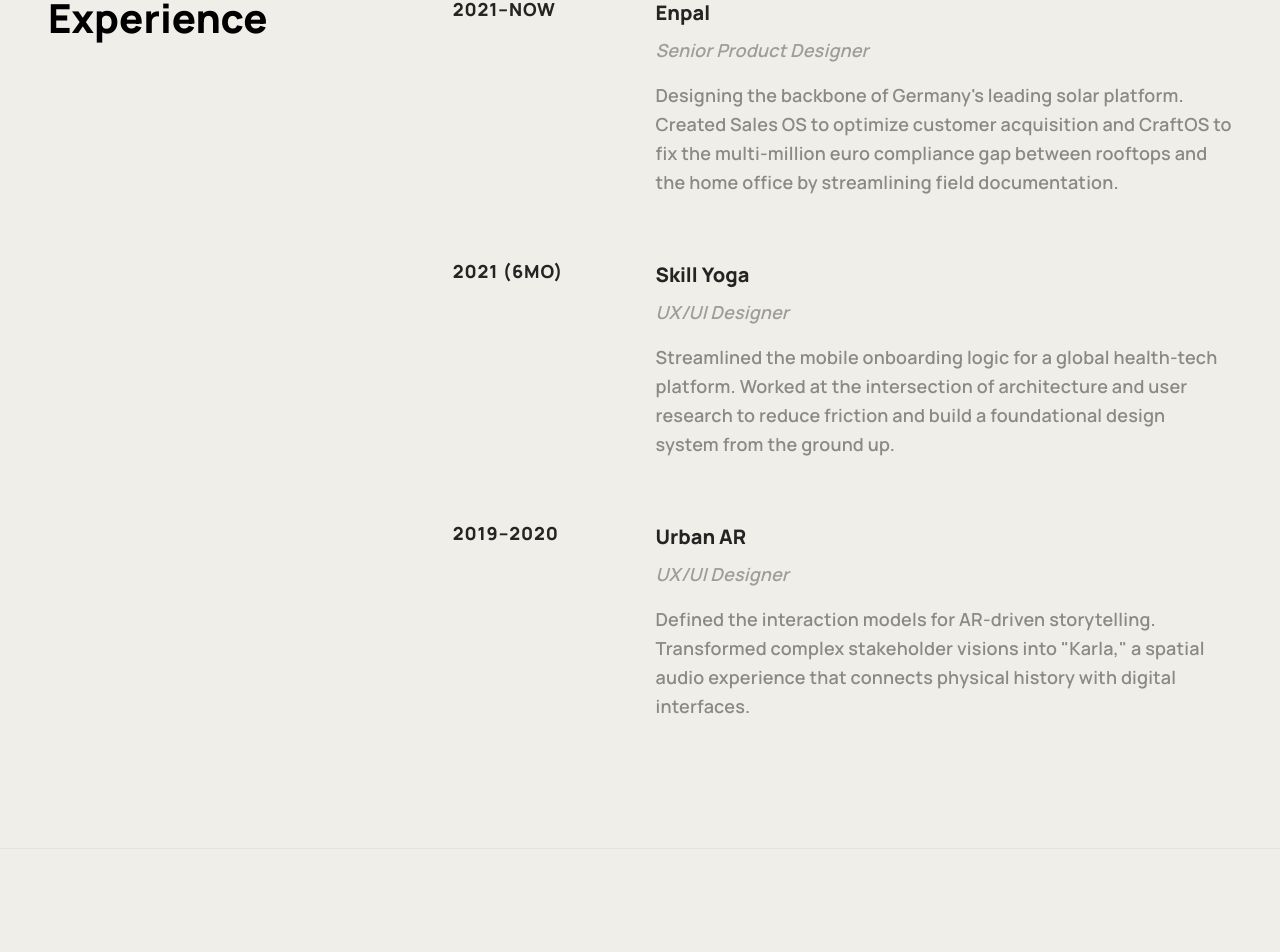
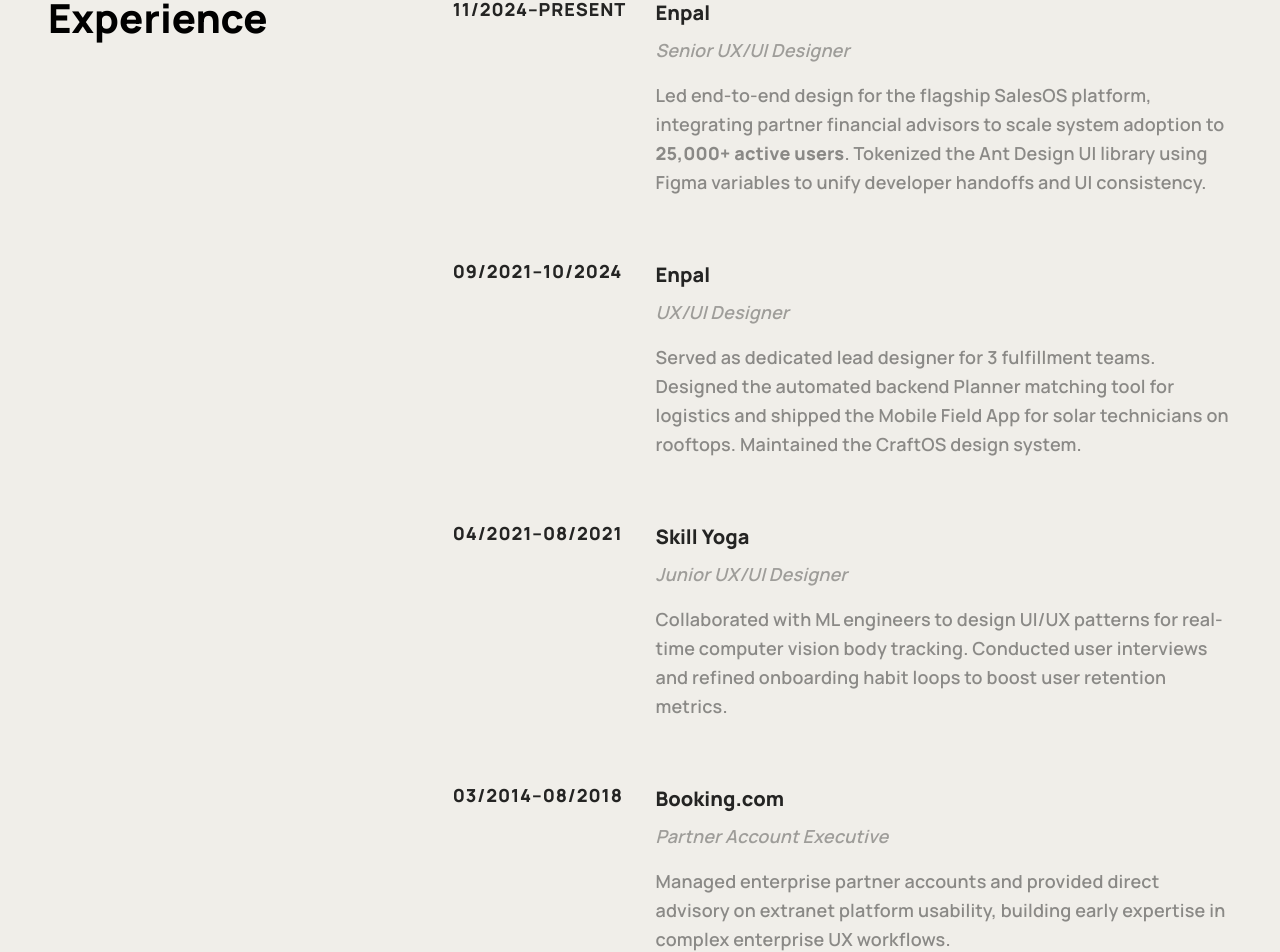
Before and after one commit to achso/asilalptekin.com, a Next.js app: page /about in a window 1280 px wide. Shown: the part 1986-2938 px from the top of the page. Built offline with nearby package versions, Linux system fonts and the light colour scheme.

Commit message:
Update resume PDF file and sync About page work experience

```diff
--- a/app/about/page.tsx
+++ b/app/about/page.tsx
@@ -145,34 +145,45 @@
           {/* Section content (8 cols) */}
           <div className="md:col-span-8 flex flex-col gap-16">
             <div className="grid grid-cols-1 sm:grid-cols-4 gap-2 md:gap-8">
-              <span className="label-text whitespace-nowrap uppercase tracking-wider text-foreground">2021&ndash;Now</span>
+              <span className="label-text whitespace-nowrap uppercase tracking-wider text-foreground">11/2024&ndash;Present</span>
               <div className="sm:col-span-3 flex flex-col gap-2">
                 <h3 className="text-[20px] font-extrabold text-foreground">Enpal</h3>
-                <p className="body-text text-foreground/40 mb-2 italic">Senior Product Designer</p>
+                <p className="body-text text-foreground/40 mb-2 italic">Senior UX/UI Designer</p>
                 <p className="body-text text-foreground/50">
-                  Designing the backbone of Germany&apos;s leading solar platform. Created Sales OS to optimize customer acquisition and CraftOS to fix the multi-million euro compliance gap between rooftops and the home office by streamlining field documentation.
+                  Led end-to-end design for the flagship SalesOS platform, integrating partner financial advisors to scale system adoption to <strong>25,000+ active users</strong>. Tokenized the Ant Design UI library using Figma variables to unify developer handoffs and UI consistency.
                 </p>
               </div>
             </div>
 
             <div className="grid grid-cols-1 sm:grid-cols-4 gap-2 md:gap-8">
-              <span className="label-text whitespace-nowrap uppercase tracking-wider text-foreground">2021 (6mo)</span>
+              <span className="label-text whitespace-nowrap uppercase tracking-wider text-foreground">09/2021&ndash;10/2024</span>
               <div className="sm:col-span-3 flex flex-col gap-2">
-                <h3 className="text-[20px] font-extrabold text-foreground">Skill Yoga</h3>
+                <h3 className="text-[20px] font-extrabold text-foreground">Enpal</h3>
                 <p className="body-text text-foreground/40 mb-2 italic">UX/UI Designer</p>
                 <p className="body-text text-foreground/50">
-                  Streamlined the mobile onboarding logic for a global health-tech platform. Worked at the intersection of architecture and user research to reduce friction and build a foundational design system from the ground up.
+                  Served as dedicated lead designer for 3 fulfillment teams. Designed the automated backend Planner matching tool for logistics and shipped the Mobile Field App for solar technicians on rooftops. Maintained the CraftOS design system.
                 </p>
               </div>
             </div>
 
             <div className="grid grid-cols-1 sm:grid-cols-4 gap-2 md:gap-8">
-              <span className="label-text whitespace-nowrap uppercase tracking-wider text-foreground">2019&ndash;2020</span>
+              <span className="label-text whitespace-nowrap uppercase tracking-wider text-foreground">04/2021&ndash;08/2021</span>
               <div className="sm:col-span-3 flex flex-col gap-2">
-                <h3 className="text-[20px] font-extrabold text-foreground">Urban AR</h3>
-                <p className="body-text text-foreground/40 mb-2 italic">UX/UI Designer</p>
+                <h3 className="text-[20px] font-extrabold text-foreground">Skill Yoga</h3>
+                <p className="body-text text-foreground/40 mb-2 italic">Junior UX/UI Designer</p>
                 <p className="body-text text-foreground/50">
-                  Defined the interaction models for AR-driven storytelling. Transformed complex stakeholder visions into &quot;Karla,&quot; a spatial audio experience that connects physical history with digital interfaces.
+                  Collaborated with ML engineers to design UI/UX patterns for real-time computer vision body tracking. Conducted user interviews and refined onboarding habit loops to boost user retention metrics.
+                </p>
+              </div>
+            </div>
+
+            <div className="grid grid-cols-1 sm:grid-cols-4 gap-2 md:gap-8">
+              <span className="label-text whitespace-nowrap uppercase tracking-wider text-foreground">03/2014&ndash;08/2018</span>
+              <div className="sm:col-span-3 flex flex-col gap-2">
+                <h3 className="text-[20px] font-extrabold text-foreground">Booking.com</h3>
+                <p className="body-text text-foreground/40 mb-2 italic">Partner Account Executive</p>
+                <p className="body-text text-foreground/50">
+                  Managed enterprise partner accounts and provided direct advisory on extranet platform usability, building early expertise in complex enterprise UX workflows.
                 </p>
               </div>
             </div>
```
Also changed, not shown: 1 other file (tests, documents, lock files or other folders).
